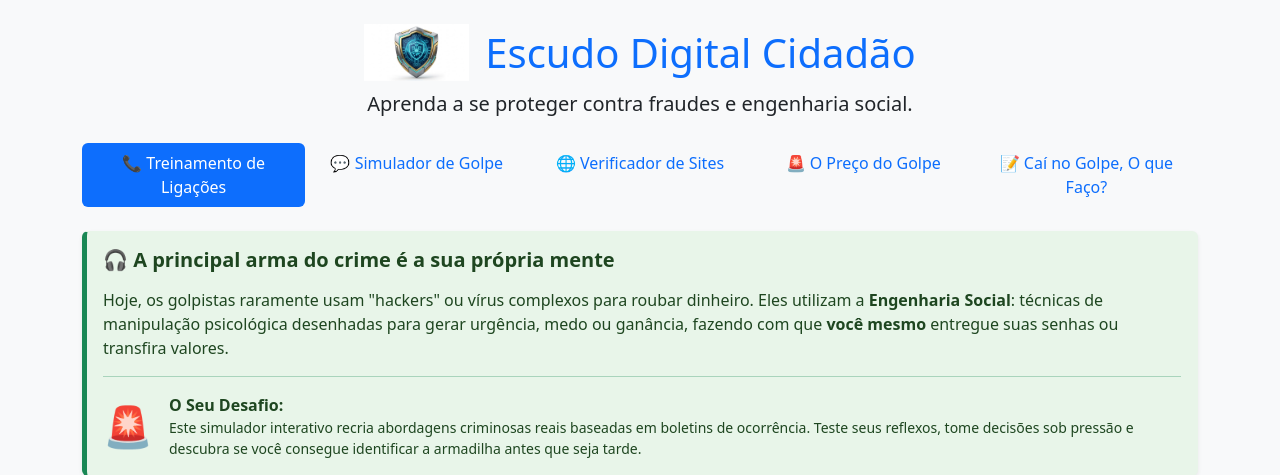
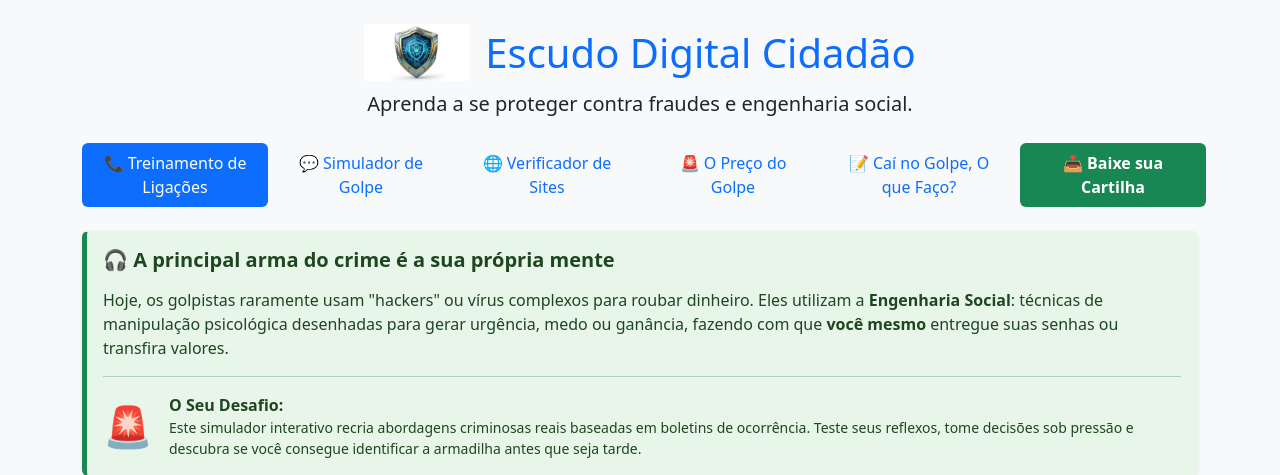
Before and after one commit to ronyvirginio/escudo-cidadao, a Flask app: page / in a window 1280 px wide. Shown: the top 475 px of the page. Run offline with Flask 3, Linux system fonts and the light colour scheme.

Commit message:
sincronizacao 1

```diff
--- a/templates/index.html
+++ b/templates/index.html
@@ -42,6 +42,9 @@
             </li>
             <li class="nav-item" role="presentation">
                 <button class="nav-link" id="bo-tab" data-bs-toggle="pill" data-bs-target="#bo" type="button" role="tab">📝 Caí no Golpe, O que Faço?</button>
+            </li>
+            <li class="nav-item" role="presentation">
+                <button class="nav-link bg-success text-white fw-bold ms-2" id="cartilha-tab" data-bs-toggle="pill" data-bs-target="#aba-cartilha" type="button" role="tab">📥 Baixe sua Cartilha</button>
             </li>
         </ul>
 
@@ -455,9 +458,6 @@
                         </ul>
                     </div>
                 </div>
-                <div class="text-center">
-                    <a href="/baixar_cartilha" class="btn btn-success btn-lg w-100">📥 Baixar Cartilha de Proteção</a>
-                </div>
             </div>
         </div>
     </div>
```
